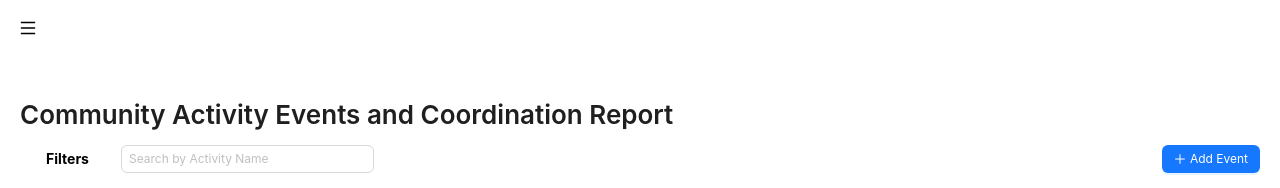
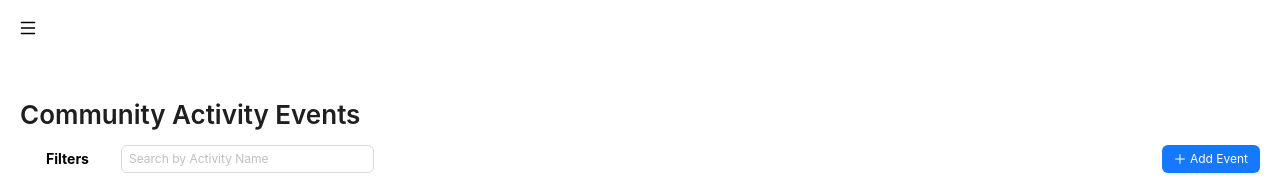
Before and after one commit to himanshu98/digital-health-frontend, a React (Create React App) app: page /reporting/communityevents in a window 1280 px wide. Shown: the top 188 px of the page. Built offline with nearby package versions, Linux system fonts and the light colour scheme; no server answers.

Commit message:
Changed headings

```diff
--- a/src/modules/reporting/CommunityEvents/CommunityEvents.js
+++ b/src/modules/reporting/CommunityEvents/CommunityEvents.js
@@ -365,7 +365,7 @@ const CommunityEvents = () => {
       <div className="patient" style={{ padding: "20px" }}>
         <Row>
           <Col span={24}>
-            <Title level={2}>Community Activity Events and Coordination Report</Title>
+            <Title level={2}>Community Activity Events</Title>
           </Col>
         </Row>
         <Button
--- a/src/modules/reporting/CommunityEventsReports/CommunityEventsReports.js
+++ b/src/modules/reporting/CommunityEventsReports/CommunityEventsReports.js
@@ -103,7 +103,7 @@ const CommunityEventsReports = () => {
     <div style={{ padding: "20px" }}>
       <Row>
         <Col span={24}>
-          <Title level={2}>Community Activity Events</Title>
+          <Title level={2}>Community Activity Events and Coordination Report</Title>
         </Col>
       </Row>
       <div className="datepicker-container">
--- a/src/modules/reporting/Drawer/Drawer.js
+++ b/src/modules/reporting/Drawer/Drawer.js
@@ -40,10 +40,10 @@ const Sidebar = ({onDrawerClose, onDrawerOpen}) => {
             <a href="/reporting/utilization">Case Manager Utilization Report</a>
           </li>
           <li>
-            <a href="/reporting/communityevents">Community Activity Events and Coordination Report</a>
+            <a href="/reporting/communityevents">Community Activity Events</a>
           </li>
           <li>
-            <a href="/reporting/communityeventreports">Community Activity Events</a>
+            <a href="/reporting/communityeventreports">Community Activity Events and Coordination Report</a>
           </li>
           <li>
             <a href="/reporting/fsap">Funded Individual Services and Achievements Report</a>
--- a/src/modules/reporting/FundedServicesAndAchievements/FundedServicesAndAchievements.js
+++ b/src/modules/reporting/FundedServicesAndAchievements/FundedServicesAndAchievements.js
@@ -1,5 +1,8 @@
 import React from "react";
 import { Table, Typography, Row, Col, DatePicker, Space, Button } from "antd";
+import { ExportOutlined } from "@ant-design/icons";
+
+
 const { RangePicker } = DatePicker;
 
 
@@ -186,6 +189,12 @@ const FundedServicesAndAchievements = () => {
               <Button danger>
                 Reset
               </Button>
+              <Button
+                  style={{ marginLeft: "10px" }}
+                  icon={<ExportOutlined />}
+                >
+                  Export
+                </Button>
             </Space>
           </Col>
         </Row>
```
